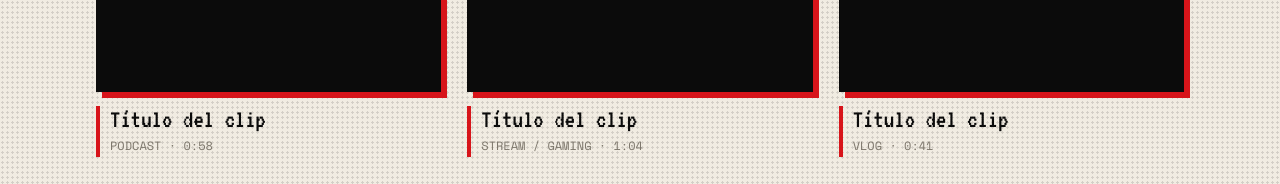
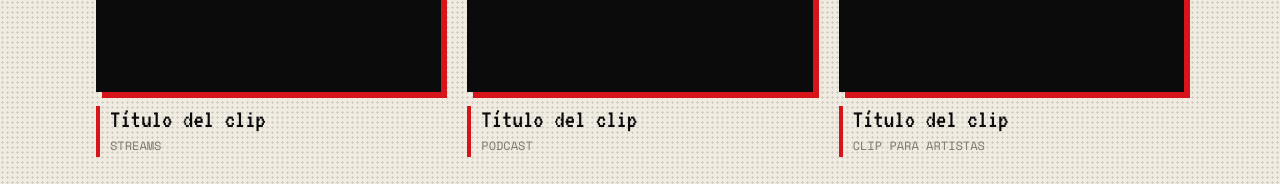
Before and after one commit to HUNTDOG-CLIP/HUNTDOG-CLIP.github.io, a plain HTML site: page index.html in a window 1280 px wide. Shown: the part 1820-2004 px from the top of the page. Drawn offline with nearby package versions, Linux system fonts and the light colour scheme.

Commit message:
Categorías del portafolio: streams, podcast y clips para artistas
Co-Authored-By: Claude Opus 5.5 <noreply@anthropic.com>

```diff
--- a/index.html
+++ b/index.html
@@ -310,9 +310,9 @@ footer .bar{color:var(--red);overflow:hidden;white-space:nowrap;margin-bottom:10
     </div>
     <div class="clips">
       <!-- Para cada clip: pon <video src="clips/archivo.mp4" controls playsinline></video> dentro de .vid -->
-      <div class="clip"><div class="vid">[ CLIP_01 ]</div><div class="meta"><h3>Título del clip</h3><small>PODCAST · 0:58</small></div></div>
-      <div class="clip"><div class="vid">[ CLIP_02 ]</div><div class="meta"><h3>Título del clip</h3><small>STREAM / GAMING · 1:04</small></div></div>
-      <div class="clip"><div class="vid">[ CLIP_03 ]</div><div class="meta"><h3>Título del clip</h3><small>VLOG · 0:41</small></div></div>
+      <div class="clip"><div class="vid">[ CLIP_01 ]</div><div class="meta"><h3>Título del clip</h3><small>STREAMS</small></div></div>
+      <div class="clip"><div class="vid">[ CLIP_02 ]</div><div class="meta"><h3>Título del clip</h3><small>PODCAST</small></div></div>
+      <div class="clip"><div class="vid">[ CLIP_03 ]</div><div class="meta"><h3>Título del clip</h3><small>CLIP PARA ARTISTAS</small></div></div>
     </div>
     <p class="note">* Nuevos ejemplos en camino. Mientras tanto, pide tus 2 clips gratis y comprueba el estilo con tu propio contenido.</p>
   </div>
```
